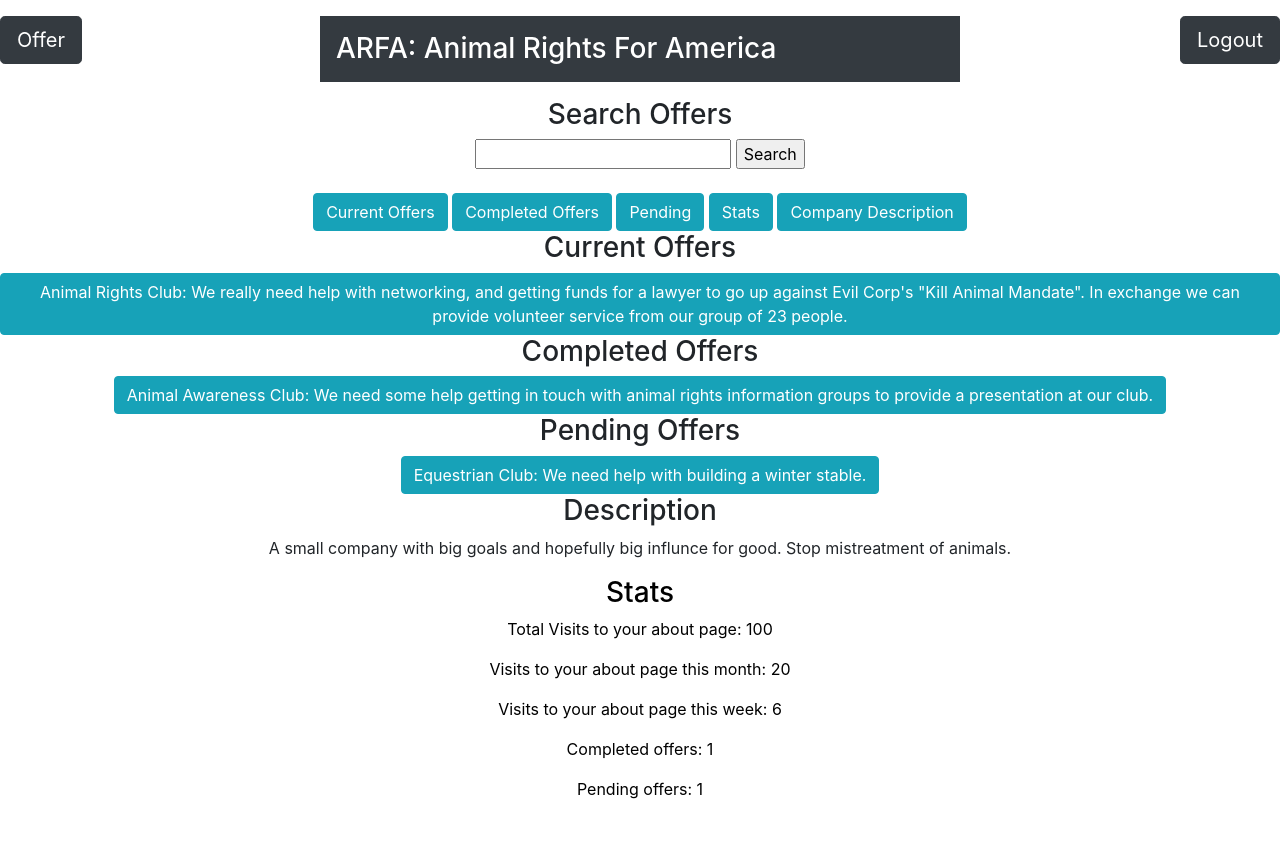
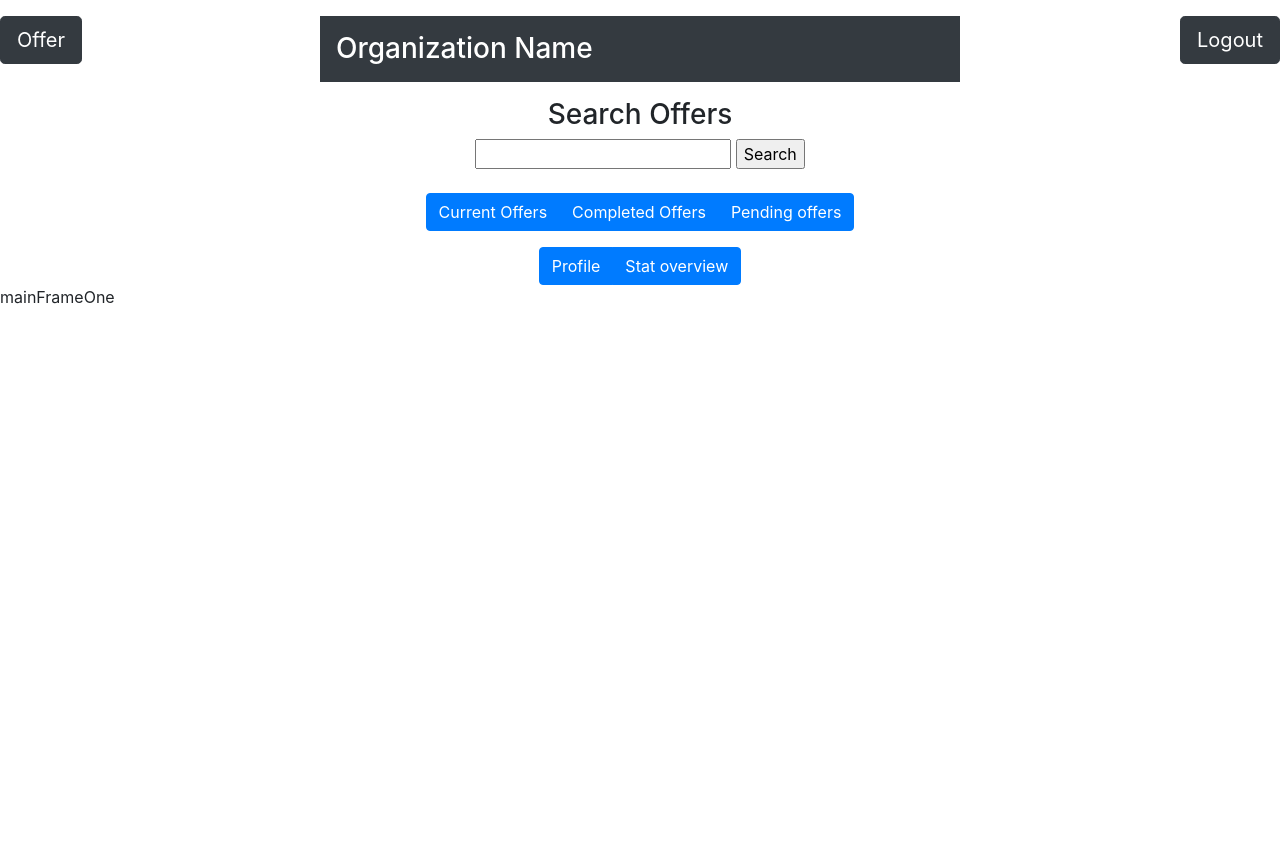
Before and after one commit to williammunnich/Hacky-bois, a Flask app: page /company/1 in a window 1280 px wide. After the commit the page ends 304 px from the top, so only its background shows below. Run offline with Flask 2, Linux system fonts and the light colour scheme; some libraries are stand-ins or nearby versions.

Commit message:
Might fix my missing code

```diff
--- a/hackathon/templates/business.html
+++ b/hackathon/templates/business.html
@@ -12,6 +12,7 @@
 
 <head>
     <title>Hacky Bois</title>
+    <script src={{ url_for('static', filename='script/main.js') }}></script>
     <style href="{{ url_for('static', filename='css/style.css') }}" rel="stylesheet" type="text/css"></style>
     <meta name="viewport" content="width=device-width, initial-scale=1">
 </head>
@@ -33,10 +34,12 @@
 </div>
 
 <div class="float-left">
-  <button type="button" class="btn btn-info btn-dark btn-lg right" data-toggle="modal" data-target="#business-modal">Offer</button>
+    <button type="button" class="btn btn-info btn-dark btn-lg right" data-toggle="modal" data-target="#business-modal">
+        Offer
+    </button>
 </div>
 
-<h3 class="container w-50 p-3 my-3 bg-dark text-white">ARFA: Animal Rights For America</h3>
+<h3 class="container w-50 p-3 my-3 bg-dark text-white">Organization Name</h3>
 
 <div class="text-center">
     <h3>Search Offers</h3>
@@ -47,55 +50,129 @@
     </form>
 </div>
 
+<!--
+  <div class="tab">
+    <button class="tablinks" onclick="openPage1(event, 'Dashboard')">Dashboard</button>
 
-<div style="text-align:center;">
-<div class="tab1">
-  <button class="btn btn-info" class="tablinks"  onclick="openPage1(event, 'Current_Offers')">Current Offers</button>
-  <button class="btn btn-info" class="tab1links" onclick="openPage1(event, 'Completed_Offers')">Completed Offers</button>
-  <button class="btn btn-info" class="tab1links" onclick="openPage1(event, 'Pending')">Pending</button>
-  <button class="btn btn-info" class="tab1links" onclick="openPage1(event, 'Stats')">Stats</button>
-  <button class="btn btn-info" class="tab1links" onclick="openPage1(event, 'Company_Description')">Company Description</button>
 
+    <button class="tablinks" onclick="openPage1(event, 'Dashboard')">Offers</button>
+    <button class="tablinks" onclick="openPage1(event, 'Dashboard')">Past Offers</button>
+
+    <br><br>
+  </form>
   </div>
 
-<div id="Current_Offers" class="tab1content">
-  <h3>Current Offers</h3>
 
-  <button class="btn btn-info"><a href= "club_about.html" style="color:white;">Animal Rights Club: We really need help with networking, and getting funds for a lawyer to go up against Evil Corp's "Kill Animal Mandate". In exchange we can provide volunteer service from our group of 23 people.</a></button>
-  <br>
+  <div id="Dashboard" class="tabcontent">
 
-</div>
-<div id="Completed_Offers" class="tab1content">
-  <h3>Completed Offers</h3>
-  <button class="btn btn-info"><a href= "#" style="color:white;">Animal Awareness Club: We need some help getting in touch with animal rights information groups to provide a presentation at our club.</a></button>
-  <br>
+    <h3>Dashboard</h3>
+
+      <button type="submit" id = "Current" name="Current" value="Current">Current</button>
+      <button type="submit" id = "Description" name="Description" value="Description">Description</button>
+      <button type="submit" id = "Stats" name="Stats" value="Stats">Stats</button>
+      <button type="submit" id = "Pending" name="Pending" value="Pending">Pending</button>
+
+      <br><br>
   </div>
 
-<div id="Pending" class="tab1content">
-  <h3>Pending Offers</h3>
-  <button class="btn btn-info"><a href= "#" style="color:white;">Equestrian Club: We need help with building a winter stable.</a></button>
+    <div id="Current" class="tabcontent">
+    {% for offer in offers_current %}
+    <button><a href={{offers_current_info}}>{{offer_current}}</a></button>
     <br>
+    {% endfor %}
     </div>
 
-<div id="Company_Description" class="tab1content">
-  <h3>Description</h3>
-  <p>A small company with big goals and hopefully big influnce for good. Stop mistreatment of animals.</p>
 
+    <div id="Description" class="tabcontent">
+      {{company_description}}
+    </div>
+  -->
 
-  <div id='Stats' class="tab1content" style="color:Black;">
-    <h3>Stats</h3>
-    <p>Total Visits to your about page: 100</p>
-    <p>Visits to your about page this month: 20</p>
-    <p>Visits to your about page this week: 6</p>
-    <p>Completed offers: 1</p>
-    <p>Pending offers: 1</p>
+<div class="text-center">
+    <div class="btn-group">
+        <button type="button" class="btn btn-primary" onclick="myFunction()">Current Offers</button>
+        <button type="button" class="btn btn-primary" onclick="openPage1(event, 'Completed')">Completed Offers</button>
+        <button type="button" class="btn btn-primary" onclick="openPage2(event, 'Pending2')">Pending offers</button>
     </div>
-    <br>
-    <br>
+</div>
 
+<div class="text-center pt-3">
+    <div class="btn-group">
+        <button type="button" class="btn btn-primary" onclick="openPage2(event, 'Description')">Profile</button>
+        <button type="button" class="btn btn-primary" onclick="openPage2(event, 'Stats')">Stat overview</button>
+    </div>
+</div>
+
+<div id="mainFrameOne">
+    <p>mainFrameOne</p>
+</div>
+
+<div id="mainFrameTwo" style="display:none;">
+    <p>mainFrameTwo</p>
+</div>
+
+<script src={{ url_for('static', filename='script/main.js') }}></script>
+
+<div id="business-modal" class="modal fade" role="dialog">
+    <div class="modal-dialog">
+        <!-- Modal content-->
+        <div class="modal-content">
+            <div class="modal-header">
+                <h4 class="modal-title">Submit an Offer</h4>
+                <button type="button" class="close" data-dismiss="modal">&times;</button>
+            </div>
+            <div class="modal-body">
+                {% for message in get_flashed_messages() %}
+                    <div>{{ message }}</div>
+                {% endfor %}
+
+                <div class="container">
+                    <form action="/offer" class="needs-validation" method="post" novalidate>
+
+                        <div class="form-group">
+                            <label for="uname" class="pt-3">Tags:</label>
+                            <input type="text" class="form-control" id="tag:" placeholder="" name="mail"
+                                   required>
+                            <div class="valid-feedback"></div>
+                            <div class="invalid-feedback">Please fill out this field.</div>
+                        </div>
+
+                        <div class="form-group">
+                            <label for="pwd">Password:</label>
+                            <input type="password" class="form-control" id="description" placeholder="Enter password"
+                                   name="pswd" required>
+                            <div class="valid-feedback"></div>
+                            <div class="invalid-feedback">Please fill out this field.</div>
+                        </div>
+
+                        <div class="form-group form-check">
+                            <label class="form-check-label" class="pt-2">
+                                <input class="form-check-input" type="checkbox" name="remember" required> I agree to the
+                                <a href="../static/html/terms.html"> Terms and Conditions</a> .
+                                <div class="valid-feedback"></div>
+                                <div class="invalid-feedback">Check this checkbox to continue.</div>
+                            </label>
+                        </div>
+
+                        <button type="submit" class="btn btn-primary">Submit</button>
+                    </form>
+                </div>
+            </div>
+
+            <div class="modal-footer">
+                <button type="button" class="btn btn-default" data-dismiss="modal">Close</button>
+            </div>
 
         </div>
     </div>
+</div>
+
+<script>
+    function myFunction() {
+        document.getElementById("mainFrameOne").style.display = "none";
+        document.getElementById("mainFrameTwo").style.display = "block";
+    }
+</script>
 
 <script src="https://ajax.googleapis.com/ajax/libs/jquery/3.5.1/jquery.min.js"></script>
 </body>
```
Also changed, not shown: hackathon/index.html (deleted, +0 -28 lines), hackathon/login.html (deleted, +0 -24 lines), hackathon/templates/club.html (+1 -14 lines), hackathon/templates/login.html (+5 -3 lines), hackathon/static/html/terms.html (renamed from hackathon/templates/terms.html). Lines whose indentation alone changed are shown as unchanged.
